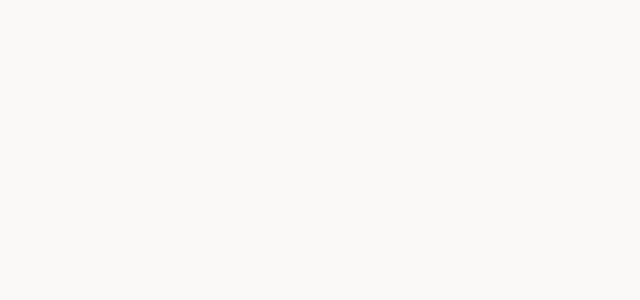
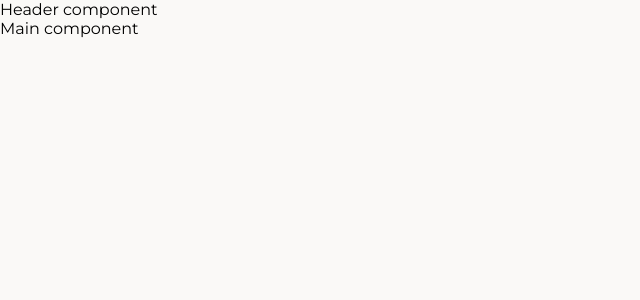
Before and after one commit to manovDev/Grizzly-Savage-Softuni, a React (Create React App) app in the folder client/: page / in a window 1280 px wide. Shown: the top 300 px of the page, without its empty margins (0-640 px from the left). Built offline with nearby package versions, Linux system fonts and the light colour scheme.

Commit message:
Add basing app routing
#8

```diff
--- a/client/src/App.js
+++ b/client/src/App.js
@@ -1,9 +1,16 @@
+import { BrowserRouter as Router, Route, Switch } from 'react-router-dom';
+
+import Main from './components/Main';
 import './App.css';
 
 function App() {
     return (
         <div className="App">
-
+            <Router>
+                <Switch>
+                    <Route exact path="/" component={Main} />
+                </Switch>
+            </Router>
         </div>
     );
 }
--- a/client/src/index.js
+++ b/client/src/index.js
@@ -4,8 +4,8 @@ import './index.css';
 import App from './App';
 
 ReactDOM.render(
-<React.StrictMode>
-    <App />
+    <React.StrictMode>
+        <App />
     </React.StrictMode>,
     document.getElementById('root')
 );
```
